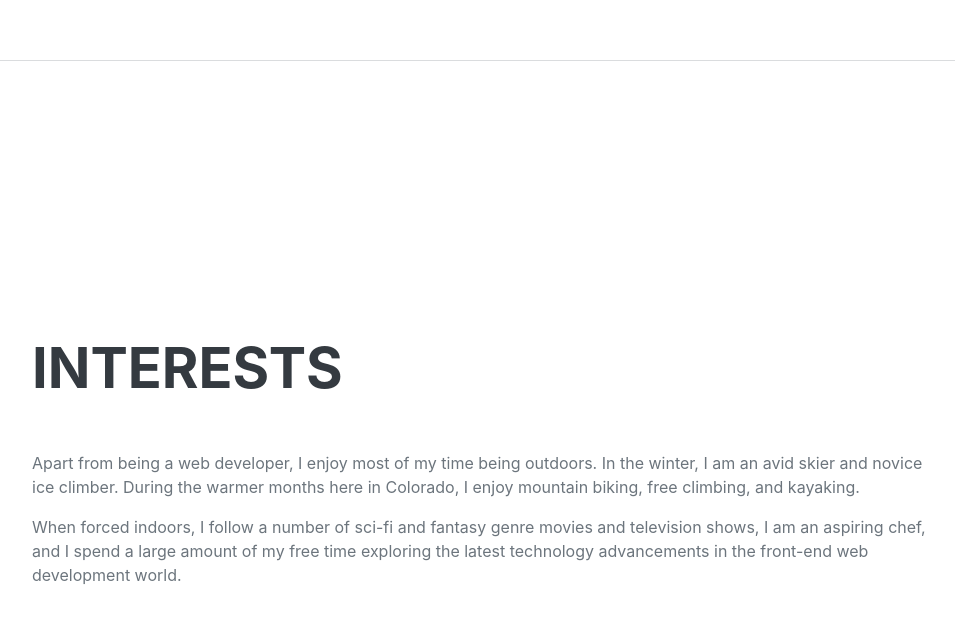
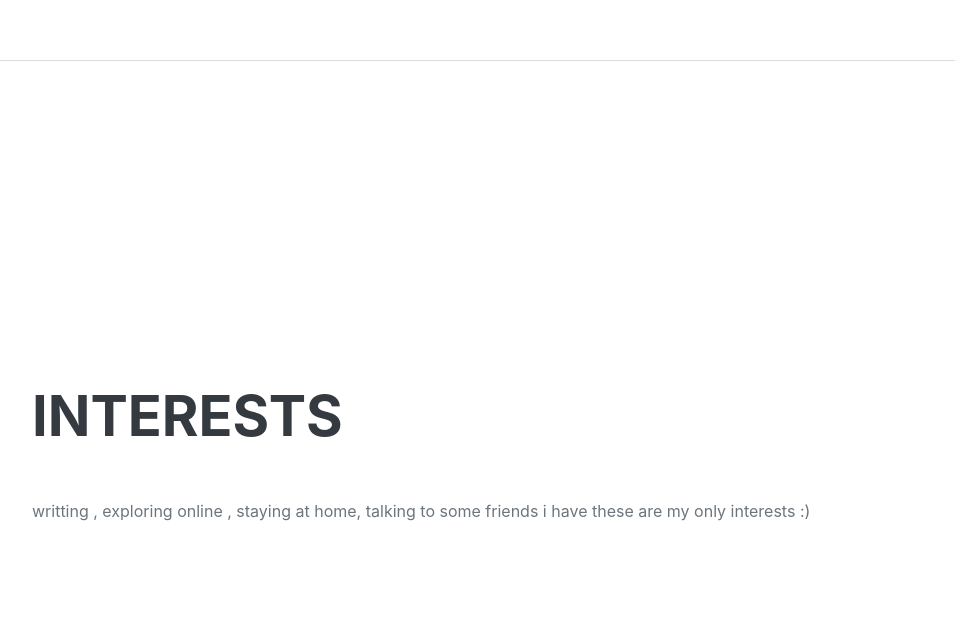
Before and after one commit to JastivanKhurana/website, a plain HTML site: page index.html in a window 1280 px wide. Shown: the part 2342-2964 px from the top of the page, without its empty margins (288-1243 px from the left). Drawn offline with nearby package versions, Linux system fonts and the light colour scheme; a web font is replaced by a local one.

Commit message:
Update index.html

```diff
--- a/index.html
+++ b/index.html
@@ -95,8 +95,7 @@
             <section class="resume-section" id="interests">
                 <div class="resume-section-content">
                     <h2 class="mb-5">Interests</h2>
-                    <p>Apart from being a web developer, I enjoy most of my time being outdoors. In the winter, I am an avid skier and novice ice climber. During the warmer months here in Colorado, I enjoy mountain biking, free climbing, and kayaking.</p>
-                    <p class="mb-0">When forced indoors, I follow a number of sci-fi and fantasy genre movies and television shows, I am an aspiring chef, and I spend a large amount of my free time exploring the latest technology advancements in the front-end web development world.</p>
+                    <p>writting , exploring online , staying at home, talking to some friends i have these are my only interests :)</p>
                 </div>
             </section>
             <hr class="m-0" />
```
